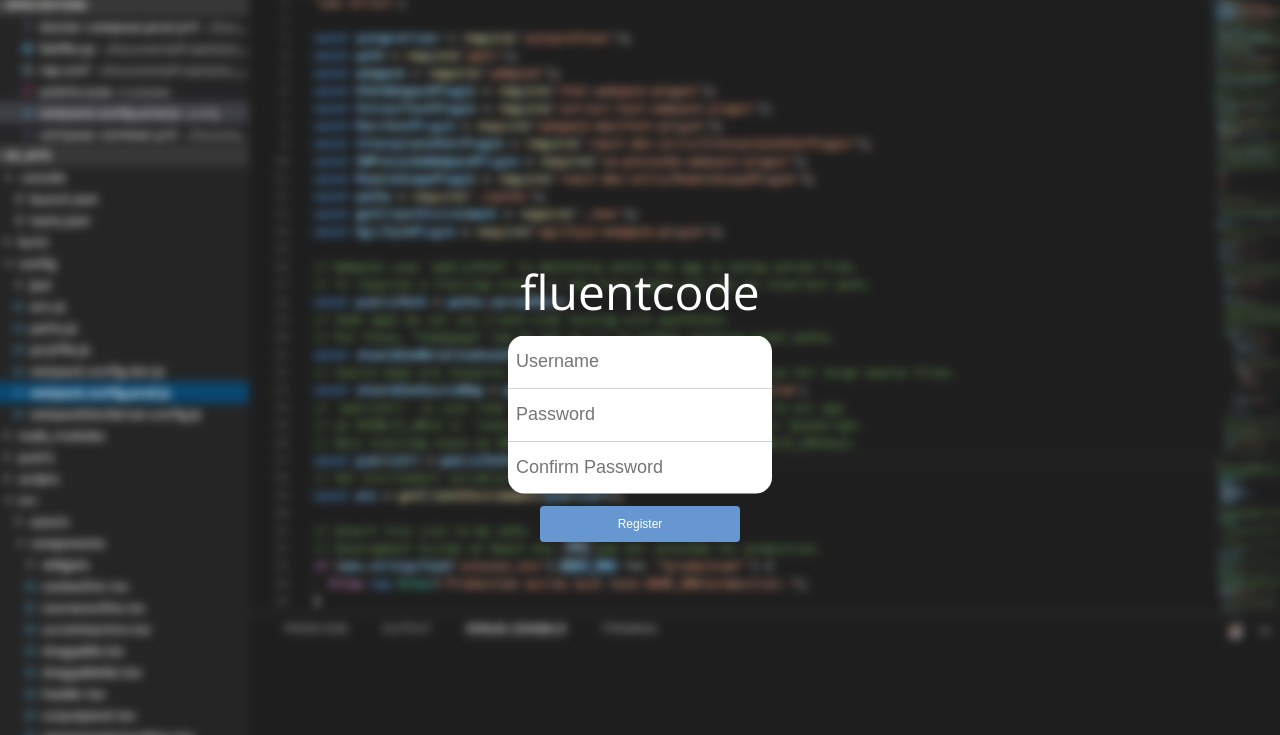
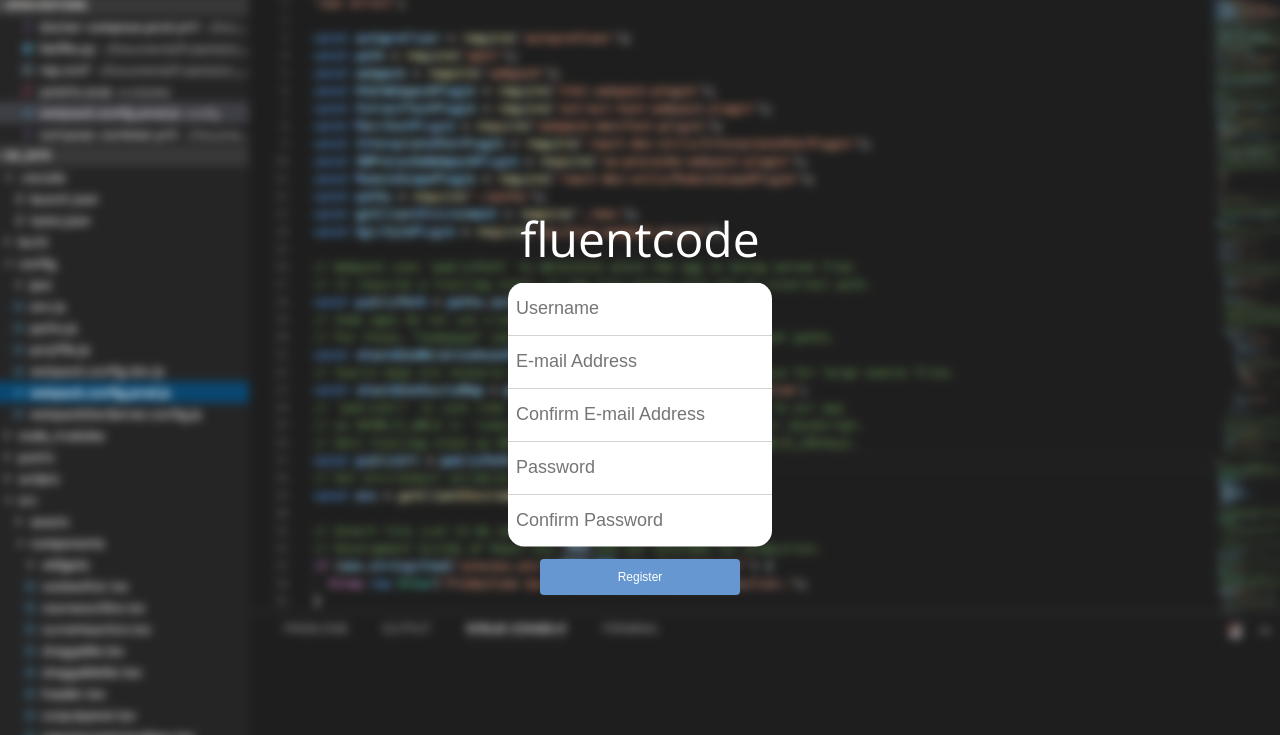
Before and after one commit to treamology/fluentcode, a Django app: page /register/ in a window 1280 px wide. Shown: the top 735 px of the page. Run offline with Django 3.2, Linux system fonts and the light colour scheme; parts of the project's set-up code (start-up, migrations or seed data) failed here and were passed over.

Commit message:
Add email fields to registration form.

```diff
--- a/oc_server/forms.py
+++ b/oc_server/forms.py
@@ -1,4 +1,5 @@
 from django.contrib.auth.forms import AuthenticationForm, UsernameField, UserCreationForm
+from django.contrib.auth.models import User
 from django import forms
 
 class CustomAuthForm(AuthenticationForm):
@@ -16,6 +17,8 @@
         max_length=254,
         widget=forms.TextInput(attrs={'autofocus': True, 'placeholder': 'Username', 'class': 'textInput'}),
     )
+    email1 = forms.EmailField(widget=forms.EmailInput(attrs={'placeholder': 'E-mail Address', 'class': 'textInput'}))
+    email2 = forms.EmailField(widget=forms.EmailInput(attrs={'placeholder': 'Confirm E-mail Address', 'class': 'textInput'}))
     password1 = forms.CharField(
         strip=False,
         widget=forms.PasswordInput(attrs={'placeholder': 'Password', 'class': 'textInput'})
@@ -24,3 +27,20 @@
         widget=forms.PasswordInput(attrs={'placeholder': 'Confirm Password', 'class': 'textInput'}),
         strip=False
     )
+
+    def clean_email2(self):
+        email1 = self.cleaned_data.get('email1')
+        email2 = self.cleaned_data.get('email2')
+        if email1 and email2 and email1 != email2:
+            raise forms.ValidationError(
+                'The two email fields didn\'t match.',
+                code='email_mismatch',
+            )
+        return email2
+
+    def save(self, commit=True):
+        user = super(CustomUserCreationForm, self).save(commit=False)
+        user.email = self.cleaned_data['email2']
+        if commit:
+            user.save()
+        return user
--- a/oc_server/templates/registration/register.html
+++ b/oc_server/templates/registration/register.html
@@ -12,6 +12,10 @@
     <div class="tbContainer">
         {{ form.username }}
         <div class="separator"></div>
+        {{ form.email1 }}
+        <div class="separator"></div>
+        {{ form.email2 }}
+        <div class="separator"></div>
         {{ form.password1 }}
         <div class="separator"></div>
         {{ form.password2 }}
```
